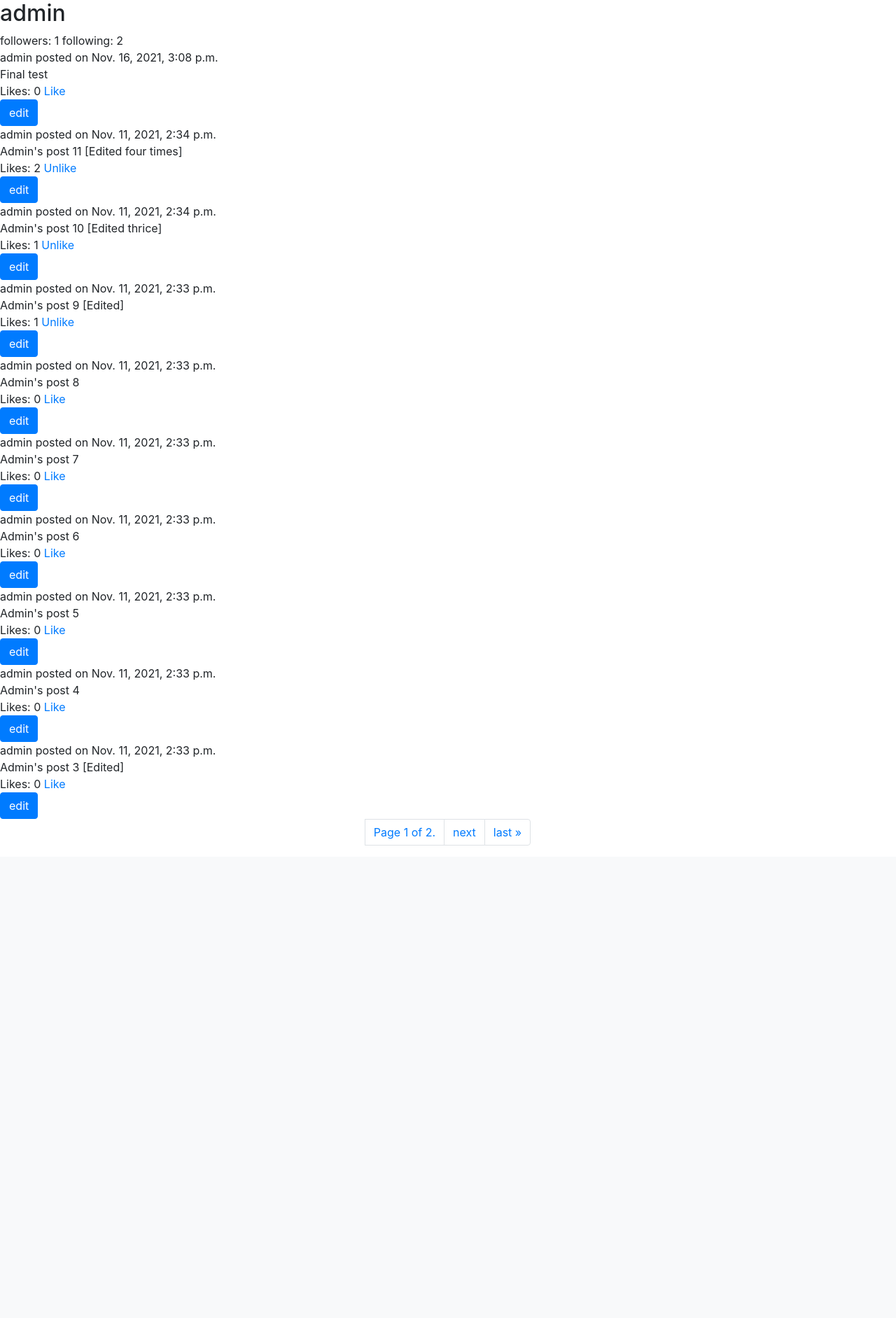
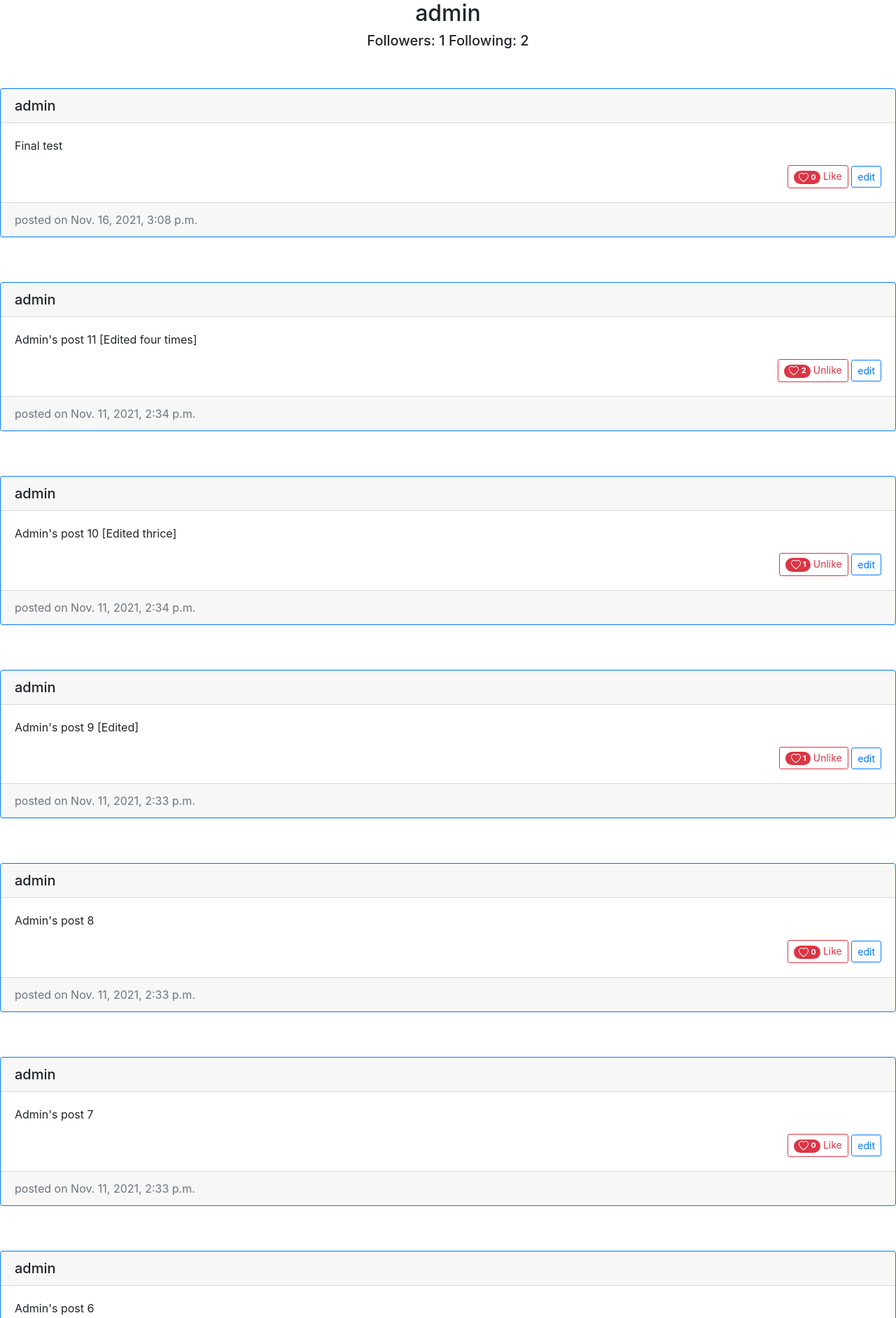
Before and after one commit to engrnonny/web50-network, a Django app: page /user/admin in a window 1280 px wide. Shown: the part 56-1939 px from the top of the page at 70% size. Before the commit the page ends 1264 px from the top, so only its background shows below. Run offline with Django 3.2, Linux system fonts and the light colour scheme; a user stored in the database is signed in; data comes from the database, SQL or seed files in the repository; both versions use the stored data as it was after the commit; some libraries are stand-ins or nearby versions.

Commit message:
Finished project 5

```diff
--- a/network/templates/network/user-profile.html
+++ b/network/templates/network/user-profile.html
@@ -4,55 +4,69 @@
 
     {% if user.is_authenticated %}
     <div>
-        <h2>{{ profile_user.username }}</h2>
+        <h2 class="text-center">
+            {{ profile_user.username }}
+            <span>
             {% if user != profile_user %}
                 {% if followed %}
-                <a href="{% url 'follow-or-unfollow' profile_user.username %}">Unfollow</a>
+                    <a class="like btn btn-outline-danger btn-sm" href="{% url 'follow-or-unfollow' profile_user.username %}">Unfollow</a>
                 {% else %}
-                <a href="{% url 'follow-or-unfollow' profile_user.username %}">Follow</a>
+                    <a class="like btn btn-outline-primary btn-sm" href="{% url 'follow-or-unfollow' profile_user.username %}">Follow</a>
                 {% endif %}
             {% endif %}
+            </span>
+        </h2>
 
     </div>
-    <div>
+
+    <h5 class="text-center">
         <span>
-            followers: {{ followers }}
+            Followers: {{ followers }}
         </span>
         <span>
-            following: {{ following }}
+            Following: {{ following }}
         </span>
-    </div>
+    </h5>
+
+    <br>
+    <br>
+
     <div>
         {% if likes_posts %}
             {% for post in page_obj %}
-                <div>
+            <div class="card border-primary mb-3">
                 <!-- {% csrf_token %} -->
-                    <div>{{ post.post.user }} posted on {{ post.post.date_added }}</div>
-                    <div id="body{{post.post.id}}">
+                <h5 class="card-header card-title">{{ post.post.user }}</h5>
+                <div class="card-body">
+                    <p class="card-text" id="body{{post.post.id}}">
                         {{ post.post.body }}
-                    </div>
-                    <div>
-                        Likes: {{ post.likes|length }}
-                        <span>
-                            <a class="like" href="{% url 'like-or-unlike' post.post.id %}" id="post-{{ post.post.id }}">
+                    </p>
+                    <div class="float-right">
+                        <a class="like btn btn-outline-danger btn-sm" href="{% url 'like-or-unlike' post.post.id %}" id="post-{{ post.post.id }}">
+                            <span class="badge badge-pill badge-danger">
+                                <svg xmlns="http://www.w3.org/2000/svg" width="16" height="14" fill="currentColor" class="bi bi-heart" viewBox="0 0 16 16">
+                                    <path d="m8 2.748-.717-.737C5.6.281 2.514.878 1.4 3.053c-.523 1.023-.641 2.5.314 4.385.92 1.815 2.834 3.989 6.286 6.357 3.452-2.368 5.365-4.542 6.286-6.357.955-1.886.838-3.362.314-4.385C13.486.878 10.4.28 8.717 2.01L8 2.748zM8 15C-7.333 4.868 3.279-3.04 7.824 1.143c.06.055.119.112.176.171a3.12 3.12 0 0 1 .176-.17C12.72-3.042 23.333 4.867 8 15z"/>
+                                </svg> {{ post.likes|length }}</span>
                             {% if user in post.likes %}
                                 Unlike
                             {% else %}
                                 Like
                             {% endif %}
                         </a>
+                        {% if post.post.user == user %}
+                        <span class="btn btn-outline-primary btn-sm post" id="{{ post.post.id }}">
+                            edit
+                        </span>
+                        {% endif %}
                         <span hidden id="post-{{ post.post.id }}-hidden">
                             {{ post.post.id }}
                         </span>
-                        </span>
                     </div>
-                    {% if post.post.user == user %}
-                    <!-- <a class="btn btn-primary post" href="{% url 'edit-post' post.post.id %}" onclick="" value="{{ post.id }}">edit</a> -->
-                    <div class="btn btn-primary post" id="{{ post.post.id }}">
-                        edit
                 </div>
-                    {% endif %}
+                <div class="card-footer text-muted">posted on {{ post.post.date_added }}</div>
             </div>
+            <br>
+            <br>
             {% endfor %}
             <nav aria-label="Page navigation example">
                 <ul class="pagination justify-content-center">
--- a/network/views.py
+++ b/network/views.py
@@ -22,7 +22,6 @@ def index(request):
             'post': post
         }
         likes_posts.append(new_object)
-    print(likes_posts[0]['likes'])
 
     paginator = Paginator(likes_posts, 10)
     page_number = request.GET.get('page')
@@ -205,12 +204,22 @@ def following(request):
     if Follower.objects.filter(user=request.user).exists():
         following_object = Follower.objects.get(user=request.user)
         followings = User.objects.filter(following__id=following_object.id)
-        print(followings)
         posts = []
+        all_following_posts = []
+
         for following in followings:
             following_posts = Post.objects.filter(user=following)
-            for post in following_posts:
-                posts.append(post)
+            for following_post in following_posts:
+                all_following_posts.append(following_post)
+
+        all_posts_sorted = sorted(all_following_posts, key=lambda x: x.date_added, reverse=True)
+        for post in all_posts_sorted:
+            likes = User.objects.filter(likes__id=post.id)
+            new_object = {
+                'likes': likes,
+                'post': post
+            }
+            posts.append(new_object)
 
         paginator = Paginator(posts, 10)
         page_number = request.GET.get('page')
```
Also changed, not shown: network/templates/network/following.html (+37 -9 lines), network/templates/network/index.html (+10 -3 lines), db.sqlite3. Lines whose indentation alone changed are shown as unchanged.
